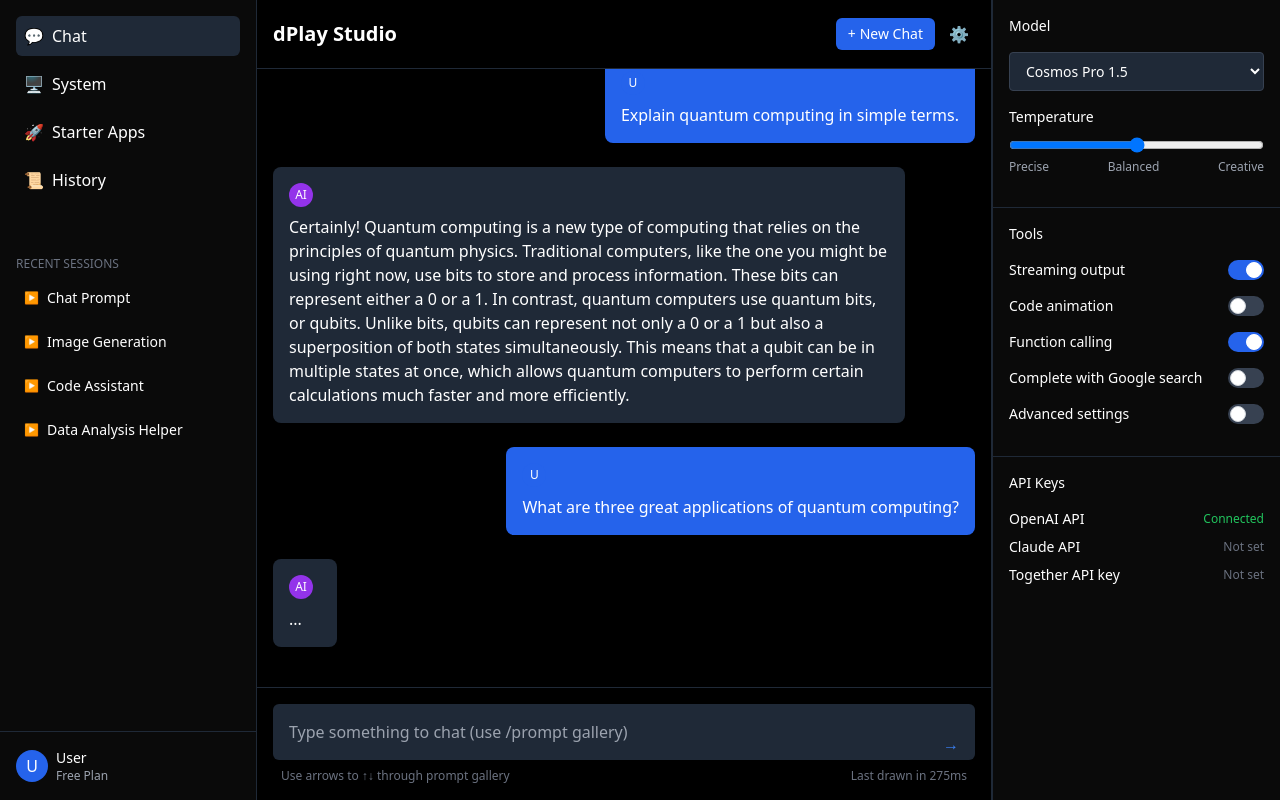
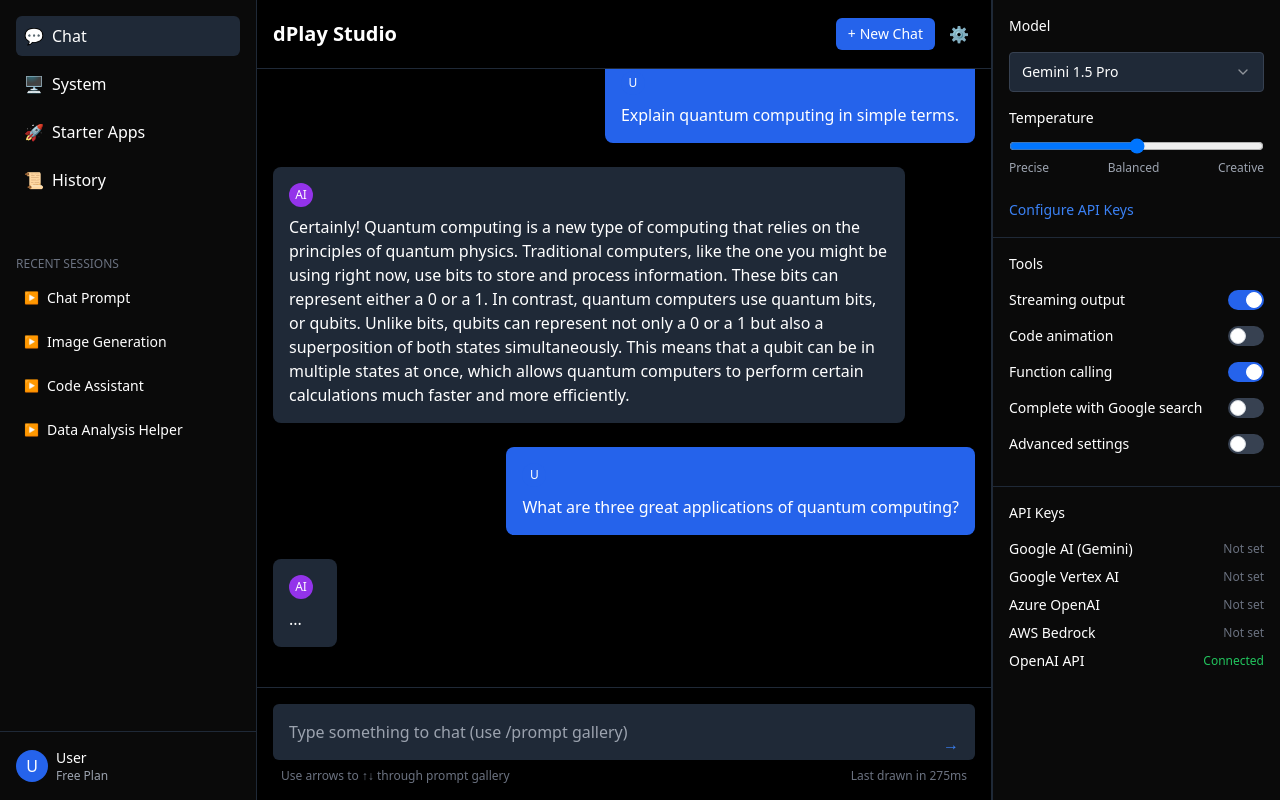
Before and after one commit to Gemini-Podplai/Plaipod-Studio, a React (Vite) app: page / in a window 1280 px wide. Built offline with nearby package versions, Linux system fonts and the light colour scheme.

Commit message:
Add support for multiple AI models
Update the model list to include Gemini, Claude, Anthropic, OpenAI, and AWS models.

```diff
--- a/src/components/SettingsPanel.tsx
+++ b/src/components/SettingsPanel.tsx
@@ -1,5 +1,14 @@
 
-import React from "react";
+import React, { useState } from "react";
+import {
+  Select,
+  SelectContent,
+  SelectGroup,
+  SelectItem,
+  SelectLabel,
+  SelectTrigger,
+  SelectValue
+} from "@/components/ui/select";
 
 interface SettingsPanelProps {
   currentModel: string;
@@ -14,6 +23,8 @@ const SettingsPanel = ({
   temperature,
   setTemperature,
 }: SettingsPanelProps) => {
+  const [showApiConfig, setShowApiConfig] = useState<boolean>(false);
+
   const settings = [
     { id: "stream-output", label: "Streaming output", checked: true },
     { id: "code-animation", label: "Code animation", checked: false },
@@ -22,20 +33,75 @@ const SettingsPanel = ({
     { id: "advanced-settings", label: "Advanced settings", checked: false },
   ];
 
+  const modelOptions = [
+    {
+      provider: "Google",
+      models: [
+        "Gemini Pro 1.0",
+        "Gemini Ultra 1.0",
+        "Gemini 1.5 Pro",
+        "Gemini 1.5 Flash"
+      ]
+    },
+    {
+      provider: "Anthropic (via Vertex AI)",
+      models: [
+        "Claude 3 Opus",
+        "Claude 3 Sonnet",
+        "Claude 3 Haiku"
+      ]
+    },
+    {
+      provider: "OpenAI (via Azure)",
+      models: [
+        "GPT-4",
+        "GPT-4 Turbo",
+        "GPT-3.5 Turbo"
+      ]
+    },
+    {
+      provider: "AWS Bedrock",
+      models: [
+        "Titan Text",
+        "Claude 3 Sonnet (Bedrock)",
+        "Claude 3 Haiku (Bedrock)",
+        "Mistral Large",
+        "Llama 3 70B"
+      ]
+    },
+    {
+      provider: "Other",
+      models: [
+        "Cosmos Pro 1.5"
+      ]
+    }
+  ];
+
   return (
     <div className="w-72 bg-gray-950 border-l border-gray-800 overflow-y-auto">
       <div className="p-4 border-b border-gray-800">
         <h3 className="text-sm font-medium mb-4">Model</h3>
         <div className="mb-4">
-          <select
+          <Select
             value={currentModel}
-            onChange={(e) => setCurrentModel(e.target.value)}
-            className="w-full bg-gray-800 border border-gray-700 rounded px-3 py-2 text-sm focus:outline-none focus:ring-2 focus:ring-blue-500"
+            onValueChange={setCurrentModel}
           >
-            <option>Cosmos Pro 1.5</option>
-            <option>GPT-4</option>
-            <option>Claude 3</option>
-          </select>
+            <SelectTrigger className="w-full bg-gray-800 border border-gray-700 rounded px-3 py-2 text-sm focus:outline-none focus:ring-2 focus:ring-blue-500">
+              <SelectValue placeholder="Select a model" />
+            </SelectTrigger>
+            <SelectContent className="bg-gray-800 border border-gray-700">
+              {modelOptions.map((provider) => (
+                <SelectGroup key={provider.provider}>
+                  <SelectLabel className="text-gray-400">{provider.provider}</SelectLabel>
+                  {provider.models.map((model) => (
+                    <SelectItem key={model} value={model}>
+                      {model}
+                    </SelectItem>
+                  ))}
+                </SelectGroup>
+              ))}
+            </SelectContent>
+          </Select>
         </div>
 
         <h3 className="text-sm font-medium mb-2">Temperature</h3>
@@ -55,6 +121,74 @@ const SettingsPanel = ({
             <span>Creative</span>
           </div>
         </div>
+
+        <button
+          className="text-sm text-blue-500 hover:text-blue-400 transition-colors mt-2"
+          onClick={() => setShowApiConfig(!showApiConfig)}
+        >
+          {showApiConfig ? "Hide API Configuration" : "Configure API Keys"}
+        </button>
+
+        {showApiConfig && (
+          <div className="mt-4 space-y-3">
+            <div className="space-y-1">
+              <label className="text-xs text-gray-400">Google AI API Key</label>
+              <input
+                type="password"
+                placeholder="Enter Gemini API key"
+                className="w-full bg-gray-800 border border-gray-700 rounded px-3 py-1.5 text-sm"
+              />
+            </div>
+            <div className="space-y-1">
+              <label className="text-xs text-gray-400">Google Vertex AI Key</label>
+              <input
+                type="password"
+                placeholder="For Claude/Anthropic models"
+                className="w-full bg-gray-800 border border-gray-700 rounded px-3 py-1.5 text-sm"
+              />
+            </div>
+            <div className="space-y-1">
+              <label className="text-xs text-gray-400">Azure OpenAI Endpoint</label>
+              <input
+                type="text"
+                placeholder="Azure endpoint URL"
+                className="w-full bg-gray-800 border border-gray-700 rounded px-3 py-1.5 text-sm"
+              />
+            </div>
+            <div className="space-y-1">
+              <label className="text-xs text-gray-400">Azure API Key</label>
+              <input
+                type="password"
+                placeholder="Azure OpenAI API key"
+                className="w-full bg-gray-800 border border-gray-700 rounded px-3 py-1.5 text-sm"
+              />
+            </div>
+            <div className="space-y-1">
+              <label className="text-xs text-gray-400">AWS Access Key ID</label>
+              <input
+                type="text"
+                placeholder="AWS Access Key"
+                className="w-full bg-gray-800 border border-gray-700 rounded px-3 py-1.5 text-sm"
+              />
+            </div>
+            <div className="space-y-1">
+              <label className="text-xs text-gray-400">AWS Secret Access Key</label>
+              <input
+                type="password"
+                placeholder="AWS Secret Key"
+                className="w-full bg-gray-800 border border-gray-700 rounded px-3 py-1.5 text-sm"
+              />
+            </div>
+            <div className="space-y-1">
+              <label className="text-xs text-gray-400">AWS Region</label>
+              <input
+                type="text"
+                placeholder="e.g. us-east-1"
+                className="w-full bg-gray-800 border border-gray-700 rounded px-3 py-1.5 text-sm"
+              />
+            </div>
+          </div>
+        )}
       </div>
 
       <div className="p-4">
@@ -80,16 +214,24 @@ const SettingsPanel = ({
       <div className="p-4 border-t border-gray-800">
         <h3 className="text-sm font-medium mb-4">API Keys</h3>
         <div className="flex justify-between items-center mb-2">
-          <span className="text-sm">OpenAI API</span>
-          <span className="text-xs text-green-500">Connected</span>
-        </div>
-        <div className="flex justify-between items-center mb-2">
-          <span className="text-sm">Claude API</span>
+          <span className="text-sm">Google AI (Gemini)</span>
           <span className="text-xs text-gray-500">Not set</span>
         </div>
         <div className="flex justify-between items-center mb-2">
-          <span className="text-sm">Together API key</span>
+          <span className="text-sm">Google Vertex AI</span>
           <span className="text-xs text-gray-500">Not set</span>
+        </div>
+        <div className="flex justify-between items-center mb-2">
+          <span className="text-sm">Azure OpenAI</span>
+          <span className="text-xs text-gray-500">Not set</span>
+        </div>
+        <div className="flex justify-between items-center mb-2">
+          <span className="text-sm">AWS Bedrock</span>
+          <span className="text-xs text-gray-500">Not set</span>
+        </div>
+        <div className="flex justify-between items-center mb-2">
+          <span className="text-sm">OpenAI API</span>
+          <span className="text-xs text-green-500">Connected</span>
         </div>
       </div>
     </div>
--- a/src/pages/Index.tsx
+++ b/src/pages/Index.tsx
@@ -13,26 +13,26 @@ const Index = () => {
       subContent: "Ask a question or upload images, files, or audio to interact with multiple AI models."
     },
     {
-      role: "user",
+      role: "user" as const,
       content: "Explain quantum computing in simple terms."
     },
     {
-      role: "assistant",
+      role: "assistant" as const,
       content: "Certainly! Quantum computing is a new type of computing that relies on the principles of quantum physics. Traditional computers, like the one you might be using right now, use bits to store and process information. These bits can represent either a 0 or a 1. In contrast, quantum computers use quantum bits, or qubits. Unlike bits, qubits can represent not only a 0 or a 1 but also a superposition of both states simultaneously. This means that a qubit can be in multiple states at once, which allows quantum computers to perform certain calculations much faster and more efficiently."
     },
     {
-      role: "user",
+      role: "user" as const,
       content: "What are three great applications of quantum computing?"
     },
     {
-      role: "assistant",
+      role: "assistant" as const,
       content: "..."
     }
   ]);
 
   const [inputValue, setInputValue] = useState("");
   const [activeSection, setActiveSection] = useState("Chat");
-  const [currentModel, setCurrentModel] = useState("Cosmos Pro 1.5");
+  const [currentModel, setCurrentModel] = useState("Gemini 1.5 Pro");
   const [temperature, setTemperature] = useState(1);
 
   const messagesEndRef = useRef<HTMLDivElement>(null);
@@ -57,7 +57,7 @@ const Index = () => {
         ...newMessages,
         {
           role: "assistant" as const,
-          content: "I'm a simulated AI response to your message: \"" + inputValue + "\". In a real application, this would be generated by an actual AI model."
+          content: `[${currentModel}] I'm a simulated AI response to your message: "${inputValue}". In a real application, this would be generated by the selected AI model.`
         }
       ]);
     }, 1000);
```
